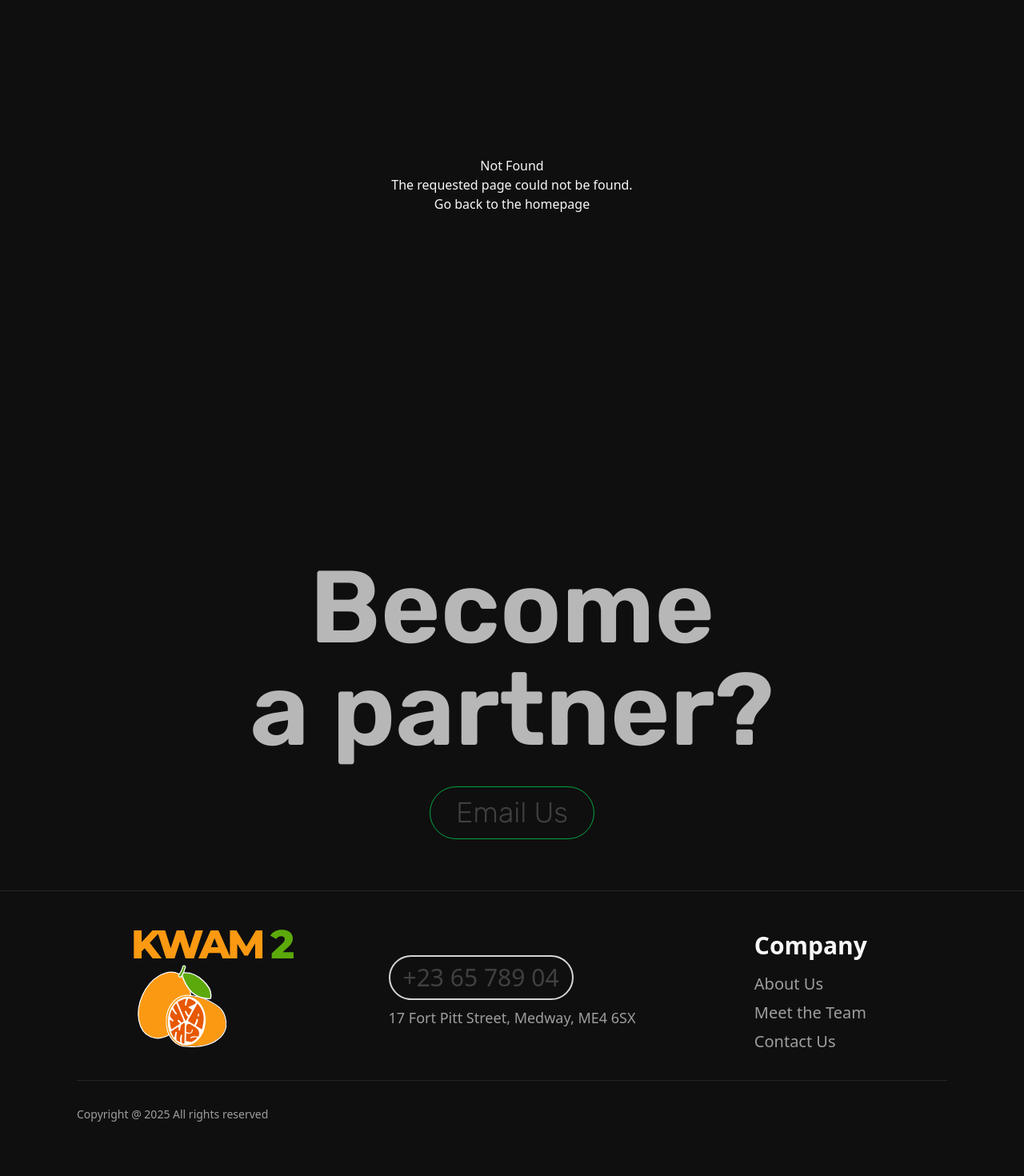
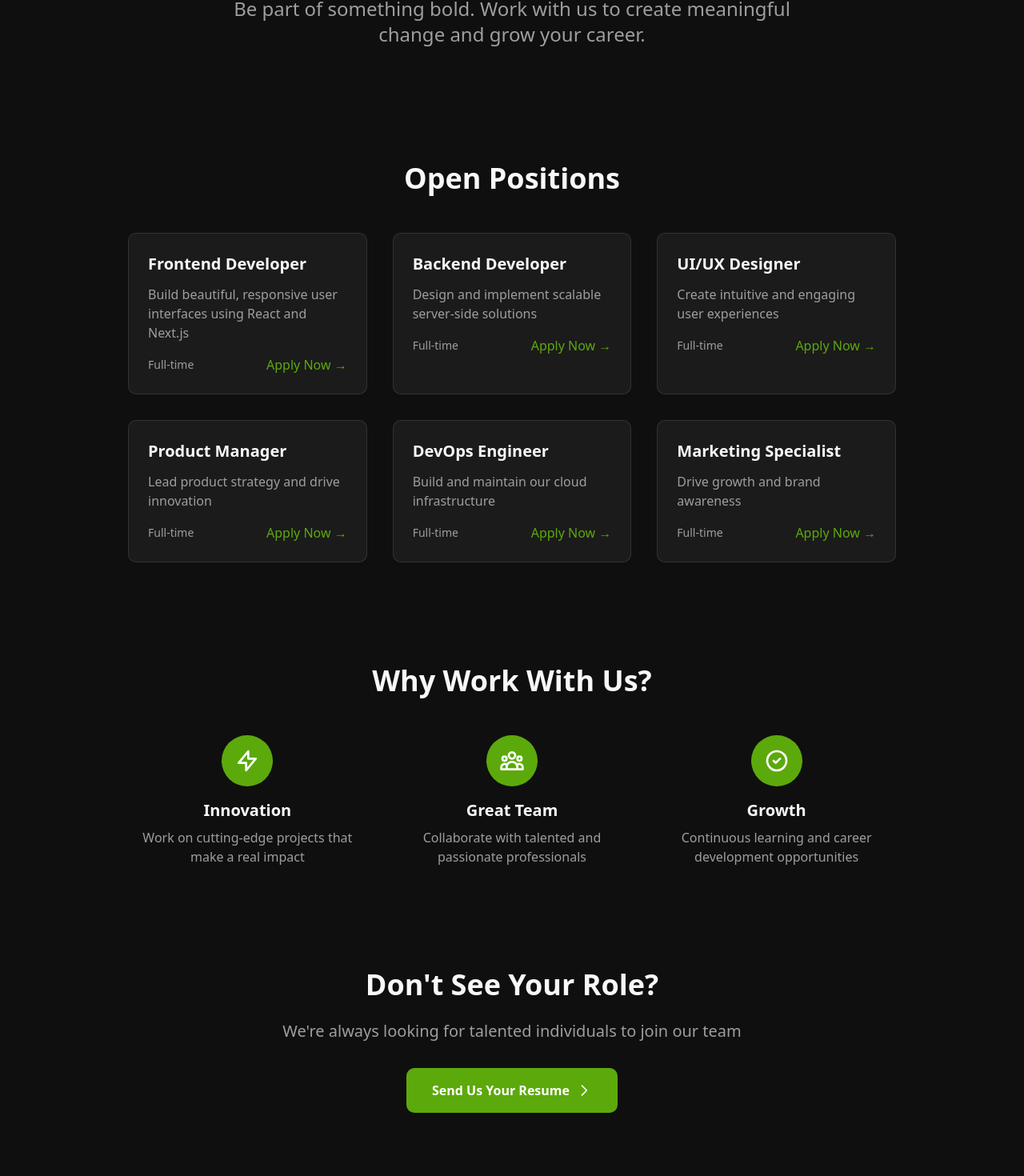
Before and after one commit to sebchi-crtl/kwam2, a Next.js app: page /jobs in a window 1280 px wide. Before the commit this address had no page. Shown: the part 317-1787 px from the top of the page at 80% size. Built offline with nearby package versions, Linux system fonts and the light colour scheme.

Commit message:
Update JoinUs and Footer components to enhance navigation by linking to the jobs page. Adjust JoinUs link to point to the jobs section for improved user access.

```diff
--- a/app/_components/meet/JoinUs.tsx
+++ b/app/_components/meet/JoinUs.tsx
@@ -14,7 +14,7 @@ export default function JoinUs(){
             </div>
 
             {/* Bottom Left Section */}
-            <Link target="_blank" href={"https://tally.so/r/3Xdprd"} className="flex items-center space-x-4 animate-fade-in-up-delay-2">
+            <Link href={"/jobs"} className="flex items-center space-x-4 animate-fade-in-up-delay-2">
                 {/* Open Position Text */}
                 <span className="text-2xl font-bold text-foreground hover:scale-105 transition-transform duration-300">
                     Open positions
--- /dev/null
+++ b/app/jobs/page.tsx
@@ -0,0 +1,210 @@
+import React from 'react'
+import Link from 'next/link'
+
+const Jobs = () => {
+  return (
+    <div className="min-h-screen bg-background text-foreground">
+      {/* Hero Section */}
+      <section className="max-w-6xl mx-auto px-8 xl:px-24 py-20">
+        <div className="text-center">
+          <h1 className="text-4xl lg:text-6xl font-bold text-[#5CA90C] mb-6">
+            Join Our Team
+          </h1>
+          <p className="text-xl lg:text-2xl text-muted-foreground max-w-3xl mx-auto">
+            Be part of something bold. Work with us to create meaningful change and grow your career.
+          </p>
+        </div>
+      </section>
+
+      {/* Open Positions Section */}
+      <section className="max-w-6xl mx-auto px-8 xl:px-24 py-16">
+        <h2 className="text-3xl lg:text-4xl font-bold text-foreground mb-12 text-center">
+          Open Positions
+        </h2>
+
+        <div className="grid gap-8 md:grid-cols-2 lg:grid-cols-3">
+          {/* Job Card 1 */}
+          <div className="bg-card border border-border rounded-lg p-6 hover:shadow-lg transition-shadow">
+            <h3 className="text-xl font-semibold text-foreground mb-3">
+              Frontend Developer
+            </h3>
+            <p className="text-muted-foreground mb-4">
+              Build beautiful, responsive user interfaces using React and Next.js
+            </p>
+            <div className="flex items-center justify-between">
+              <span className="text-sm text-muted-foreground">Full-time</span>
+              <Link
+                href="https://tally.so/r/3Xdprd"
+                target="_blank"
+                className="text-[#5CA90C] hover:text-[#4A8A0A] font-medium transition-colors"
+              >
+                Apply Now →
+              </Link>
+            </div>
+          </div>
+
+          {/* Job Card 2 */}
+          <div className="bg-card border border-border rounded-lg p-6 hover:shadow-lg transition-shadow">
+            <h3 className="text-xl font-semibold text-foreground mb-3">
+              Backend Developer
+            </h3>
+            <p className="text-muted-foreground mb-4">
+              Design and implement scalable server-side solutions
+            </p>
+            <div className="flex items-center justify-between">
+              <span className="text-sm text-muted-foreground">Full-time</span>
+              <Link
+                href="https://tally.so/r/3Xdprd"
+                target="_blank"
+                className="text-[#5CA90C] hover:text-[#4A8A0A] font-medium transition-colors"
+              >
+                Apply Now →
+              </Link>
+            </div>
+          </div>
+
+          {/* Job Card 3 */}
+          <div className="bg-card border border-border rounded-lg p-6 hover:shadow-lg transition-shadow">
+            <h3 className="text-xl font-semibold text-foreground mb-3">
+              UI/UX Designer
+            </h3>
+            <p className="text-muted-foreground mb-4">
+              Create intuitive and engaging user experiences
+            </p>
+            <div className="flex items-center justify-between">
+              <span className="text-sm text-muted-foreground">Full-time</span>
+              <Link
+                href="https://tally.so/r/3Xdprd"
+                target="_blank"
+                className="text-[#5CA90C] hover:text-[#4A8A0A] font-medium transition-colors"
+              >
+                Apply Now →
+              </Link>
+            </div>
+          </div>
+
+          {/* Job Card 4 */}
+          <div className="bg-card border border-border rounded-lg p-6 hover:shadow-lg transition-shadow">
+            <h3 className="text-xl font-semibold text-foreground mb-3">
+              Product Manager
+            </h3>
+            <p className="text-muted-foreground mb-4">
+              Lead product strategy and drive innovation
+            </p>
+            <div className="flex items-center justify-between">
+              <span className="text-sm text-muted-foreground">Full-time</span>
+              <Link
+                href="https://tally.so/r/3Xdprd"
+                target="_blank"
+                className="text-[#5CA90C] hover:text-[#4A8A0A] font-medium transition-colors"
+              >
+                Apply Now →
+              </Link>
+            </div>
+          </div>
+
+          {/* Job Card 5 */}
+          <div className="bg-card border border-border rounded-lg p-6 hover:shadow-lg transition-shadow">
+            <h3 className="text-xl font-semibold text-foreground mb-3">
+              DevOps Engineer
+            </h3>
+            <p className="text-muted-foreground mb-4">
+              Build and maintain our cloud infrastructure
+            </p>
+            <div className="flex items-center justify-between">
+              <span className="text-sm text-muted-foreground">Full-time</span>
+              <Link
+                href="https://tally.so/r/3Xdprd"
+                target="_blank"
+                className="text-[#5CA90C] hover:text-[#4A8A0A] font-medium transition-colors"
+              >
+                Apply Now →
+              </Link>
+            </div>
+          </div>
+
+          {/* Job Card 6 */}
+          <div className="bg-card border border-border rounded-lg p-6 hover:shadow-lg transition-shadow">
+            <h3 className="text-xl font-semibold text-foreground mb-3">
+              Marketing Specialist
+            </h3>
+            <p className="text-muted-foreground mb-4">
+              Drive growth and brand awareness
+            </p>
+            <div className="flex items-center justify-between">
+              <span className="text-sm text-muted-foreground">Full-time</span>
+              <Link
+                href="https://tally.so/r/3Xdprd"
+                target="_blank"
+                className="text-[#5CA90C] hover:text-[#4A8A0A] font-medium transition-colors"
+              >
+                Apply Now →
+              </Link>
+            </div>
+          </div>
+        </div>
+      </section>
+
+      {/* Why Work With Us Section */}
+      <section className="max-w-6xl mx-auto px-8 xl:px-24 py-16">
+        <h2 className="text-3xl lg:text-4xl font-bold text-foreground mb-12 text-center">
+          Why Work With Us?
+        </h2>
+
+        <div className="grid gap-8 md:grid-cols-2 lg:grid-cols-3">
+          <div className="text-center">
+            <div className="w-16 h-16 bg-[#5CA90C] rounded-full flex items-center justify-center mx-auto mb-4">
+              <svg className="w-8 h-8 text-white" fill="none" stroke="currentColor" viewBox="0 0 24 24">
+                <path strokeLinecap="round" strokeLinejoin="round" strokeWidth={2} d="M13 10V3L4 14h7v7l9-11h-7z" />
+              </svg>
+            </div>
+            <h3 className="text-xl font-semibold text-foreground mb-2">Innovation</h3>
+            <p className="text-muted-foreground">Work on cutting-edge projects that make a real impact</p>
+          </div>
+
+          <div className="text-center">
+            <div className="w-16 h-16 bg-[#5CA90C] rounded-full flex items-center justify-center mx-auto mb-4">
+              <svg className="w-8 h-8 text-white" fill="none" stroke="currentColor" viewBox="0 0 24 24">
+                <path strokeLinecap="round" strokeLinejoin="round" strokeWidth={2} d="M17 20h5v-2a3 3 0 00-5.356-1.857M17 20H7m10 0v-2c0-.656-.126-1.283-.356-1.857M7 20H2v-2a3 3 0 015.356-1.857M7 20v-2c0-.656.126-1.283.356-1.857m0 0a5.002 5.002 0 019.288 0M15 7a3 3 0 11-6 0 3 3 0 016 0zm6 3a2 2 0 11-4 0 2 2 0 014 0zM7 10a2 2 0 11-4 0 2 2 0 014 0z" />
+              </svg>
+            </div>
+            <h3 className="text-xl font-semibold text-foreground mb-2">Great Team</h3>
+            <p className="text-muted-foreground">Collaborate with talented and passionate professionals</p>
+          </div>
+
+          <div className="text-center">
+            <div className="w-16 h-16 bg-[#5CA90C] rounded-full flex items-center justify-center mx-auto mb-4">
+              <svg className="w-8 h-8 text-white" fill="none" stroke="currentColor" viewBox="0 0 24 24">
+                <path strokeLinecap="round" strokeLinejoin="round" strokeWidth={2} d="M9 12l2 2 4-4m6 2a9 9 0 11-18 0 9 9 0 0118 0z" />
+              </svg>
+            </div>
+            <h3 className="text-xl font-semibold text-foreground mb-2">Growth</h3>
+            <p className="text-muted-foreground">Continuous learning and career development opportunities</p>
+          </div>
+        </div>
+      </section>
+
+      {/* CTA Section */}
+      <section className="max-w-6xl mx-auto px-8 xl:px-24 py-16 text-center">
+        <h2 className="text-3xl lg:text-4xl font-bold text-foreground mb-6">
+          Don't See Your Role?
+        </h2>
+        <p className="text-xl text-muted-foreground mb-8">
+          We're always looking for talented individuals to join our team
+        </p>
+        <Link
+          href="https://tally.so/r/3Xdprd"
+          target="_blank"
+          className="inline-flex items-center px-8 py-4 bg-[#5CA90C] text-white font-semibold rounded-lg hover:bg-[#4A8A0A] transition-colors"
+        >
+          Send Us Your Resume
+          <svg className="w-5 h-5 ml-2" fill="none" stroke="currentColor" viewBox="0 0 24 24">
+            <path strokeLinecap="round" strokeLinejoin="round" strokeWidth={2} d="M9 5l7 7-7 7" />
+          </svg>
+        </Link>
+      </section>
+    </div>
+  )
+}
+
+export default Jobs
--- a/components/Footer.tsx
+++ b/components/Footer.tsx
@@ -50,6 +50,7 @@ const Footer = () => {
               <ul className='space-y-2 text-lg lg:text-xl'>
                 <li><a href="/about" className='text-muted-foreground hover:text-foreground transition-colors'>About Us</a></li>
                 <li><a href="/meet" className='text-muted-foreground hover:text-foreground transition-colors'>Meet the Team</a></li>
+                <li><a href="/jobs" className='text-muted-foreground hover:text-foreground transition-colors'>Jobs</a></li>
                 <li><a href="mailto:Partners@Kwam2.com" className='text-muted-foreground hover:text-foreground transition-colors'>Contact Us</a></li>
               </ul>
             </div>
```
